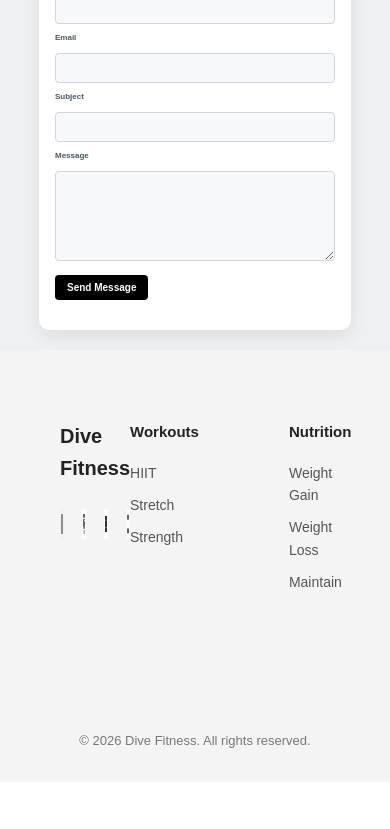
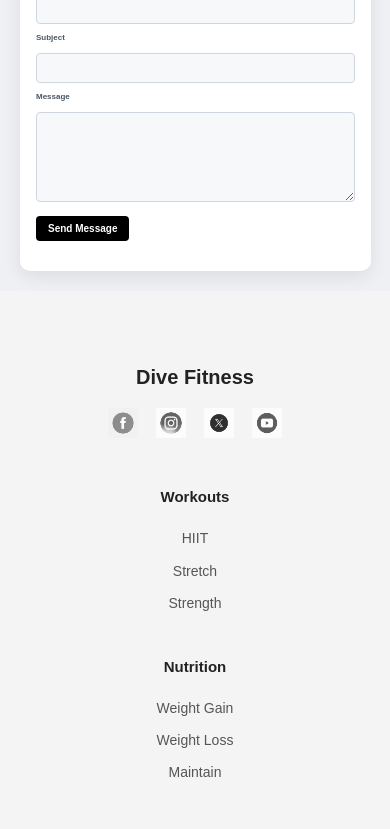
Before and after one commit to sawelch2027/divefitness-react, a React (Create React App) app: page /about in a window 390 px wide. Shown: the part 1156-1985 px from the top of the page. Before the commit the page ends 1938 px from the top, so only its background shows below. Built offline with nearby package versions, Linux system fonts and the light colour scheme.

Commit message:
react problems fixed

```diff
--- a/src/components/Footer/Footer.css
+++ b/src/components/Footer/Footer.css
@@ -73,3 +73,45 @@ footer {
     font-size: 13px;
     color: #777;
 }
+
+@media (max-width: 900px) {
+
+  /* stack entire footer */
+  .footer-container {
+    flex-direction: column;
+    align-items: center;
+    text-align: center;
+    gap: 40px;
+    padding: 0 20px;
+  }
+
+  /* brand section */
+  .footer-brand h3 {
+    margin-bottom: 15px;
+  }
+
+  .social-icons {
+    justify-content: center;
+  }
+
+  /* links section */
+  .footer-links {
+    flex-direction: column;
+    gap: 30px;
+    align-items: center;
+  }
+
+  .column {
+    text-align: center;
+  }
+
+  .column a:hover {
+    padding-left: 0; /* remove shift on mobile */
+  }
+
+  /* bottom text spacing */
+  .footer-bottom {
+    margin-top: 40px;
+    padding: 0 20px;
+  }
+}
--- a/src/pages/home/home.css
+++ b/src/pages/home/home.css
@@ -279,3 +279,92 @@ body {
     font-size: 13px;
     color: gray;
 }
+
+@media (max-width: 900px) {
+
+  /* page wrap */
+  .page-wrap {
+    width: 90vw;
+  }
+
+  /* HERO */
+  .hero {
+    grid-template-columns: 1fr;
+    padding: 60px 20px;
+    text-align: center;
+  }
+
+  .hero h2 {
+    font-size: 28px;
+  }
+
+  .hero-content {
+    max-width: 100%;
+  }
+
+  /* EXPLORE CARDS */
+  .explore {
+    padding: 40px 20px;
+  }
+
+  .explore .card-grid,
+  .card-grid {
+    grid-template-columns: 1fr;
+  }
+
+  .card img {
+    height: 180px;
+  }
+
+  /* STAY UPDATED */
+  .overlay {
+    padding: 50px 20px;
+  }
+
+  .updated-content {
+    grid-template-columns: 1fr;
+    text-align: center;
+  }
+
+  .updated-left {
+    max-width: 100%;
+  }
+
+  .newsletter-card {
+    width: 100%;
+  }
+
+  .newsletter-form {
+    flex-direction: column;
+  }
+
+  .newsletter-form input,
+  .newsletter-form button {
+    width: 100%;
+  }
+
+  /* BUTTONS */
+  .button-group {
+    display: flex;
+    flex-direction: column;
+    gap: 10px;
+  }
+
+  .secondary-btn {
+    width: 100%;
+    text-align: center;
+  }
+
+  /* TESTIMONIALS */
+  .testimonials {
+    padding: 50px 20px;
+  }
+
+  .testimonial-container {
+    flex-direction: column;
+  }
+
+  .testimonial-card {
+    width: 100%;
+  }
+}
```
